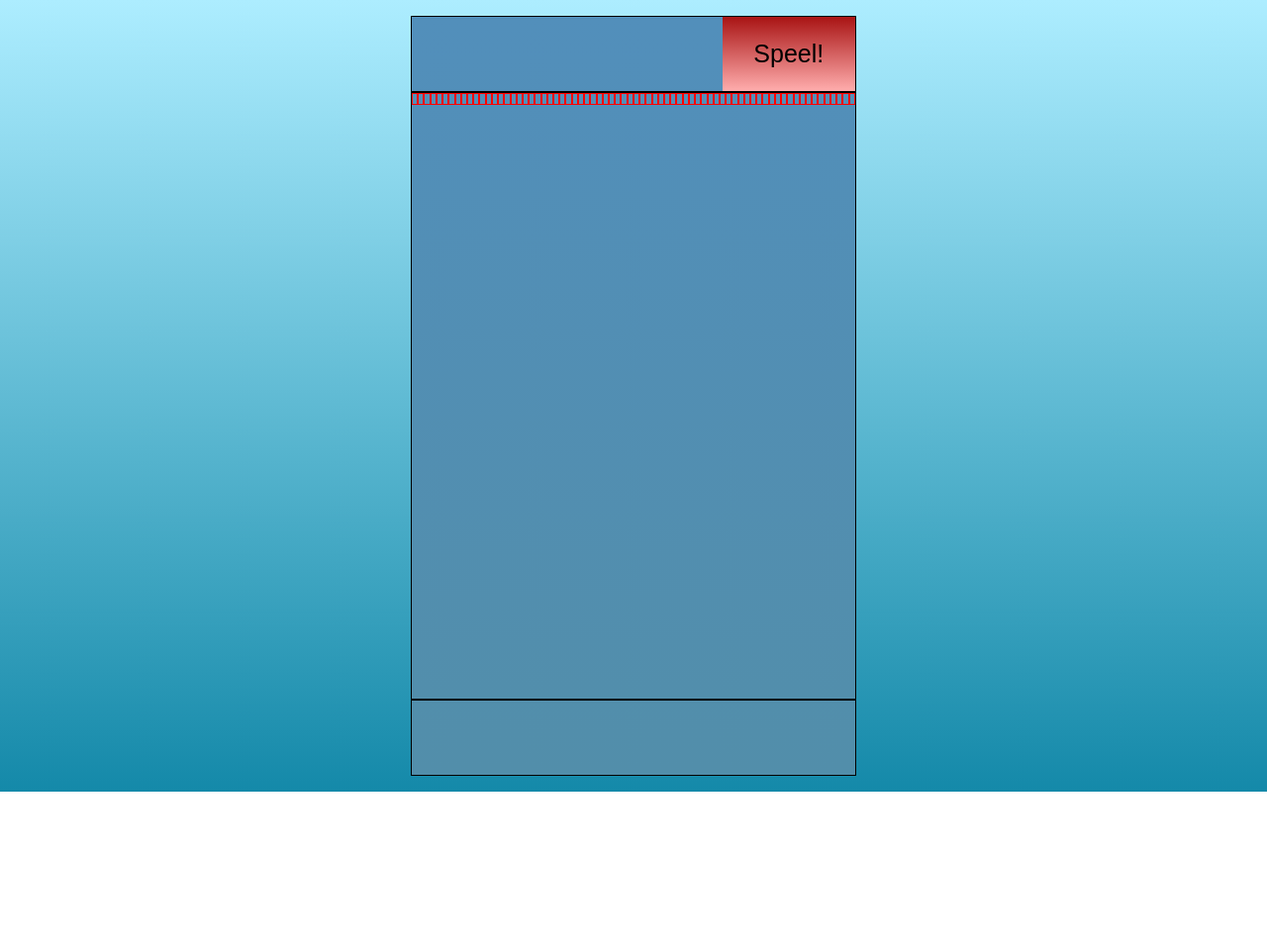
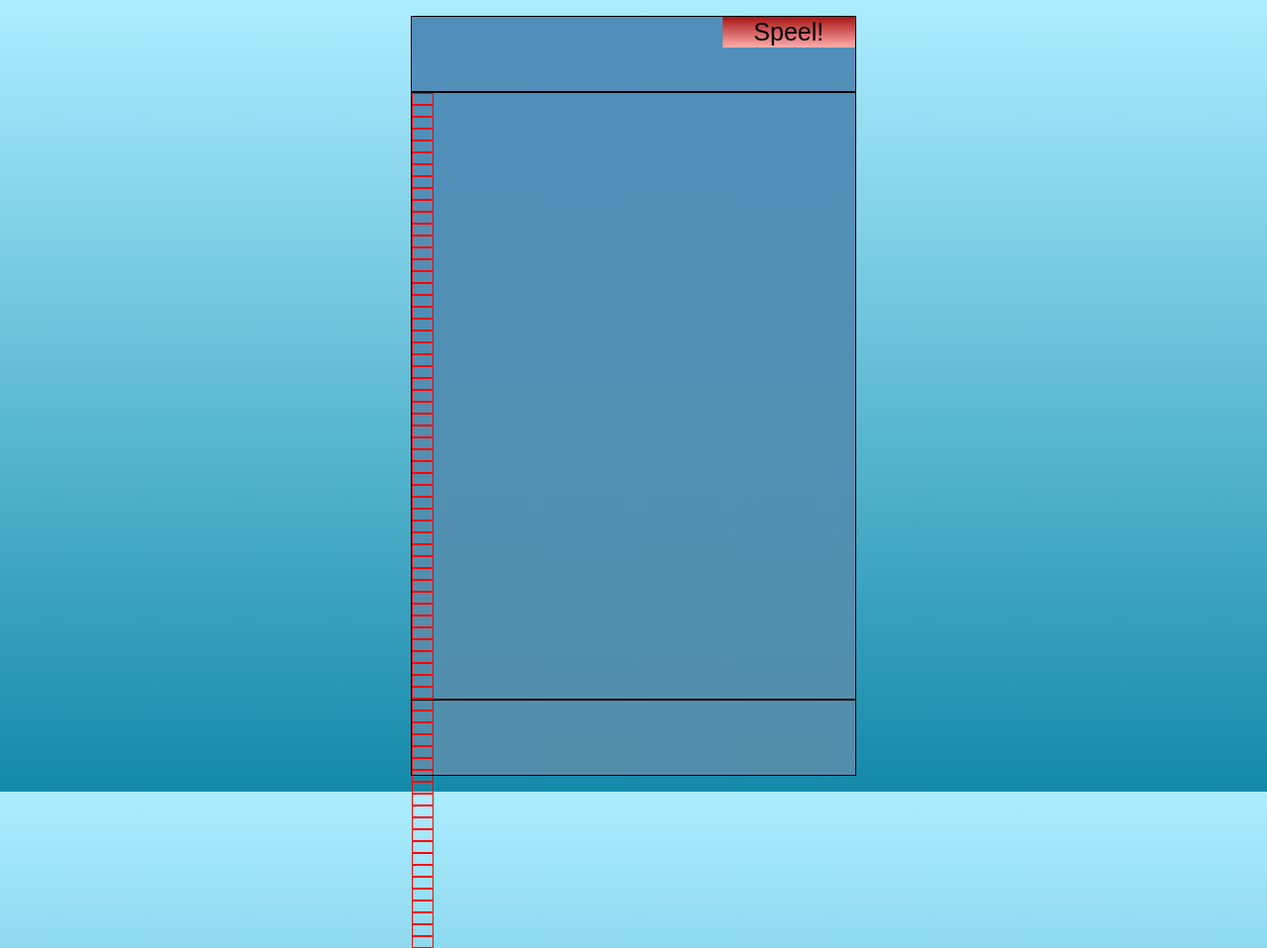
Before and after one commit to dionybusker/B2W19O1b-mastermind, a plain HTML site: page index.html in a window 1280 px wide. Shown: the whole page at 99% size. Before the commit the page ends 800 px from the top, so only its background shows below. Drawn offline with Linux system fonts and the light colour scheme.

Commit message:
deel in class verwijderd

```diff
--- a/index.html
+++ b/index.html
@@ -8,7 +8,7 @@
 
     <body>
         <div class="board">
-            <div class="answer-container flexer">
+            <div class="answer-container">
                 <div class="answer-box">
                     <!-- kleurencode antwoord -->
                 </div>
@@ -16,12 +16,12 @@
                 <button>Speel!</button>
             </div>
 
-            <div class="guess-container flexer">
+            <div class="guess-container">
                 <!-- links komen de eigen gegeven antwoorden -->
                 <!-- rechts komen de rode/witte pinnen -->
             </div>
 
-            <div class="selection-container flexer">
+            <div class="selection-container">
                 <!-- hier komen de kleuren waar je uit kan kiezen -->
             </div>
         </div>
```
